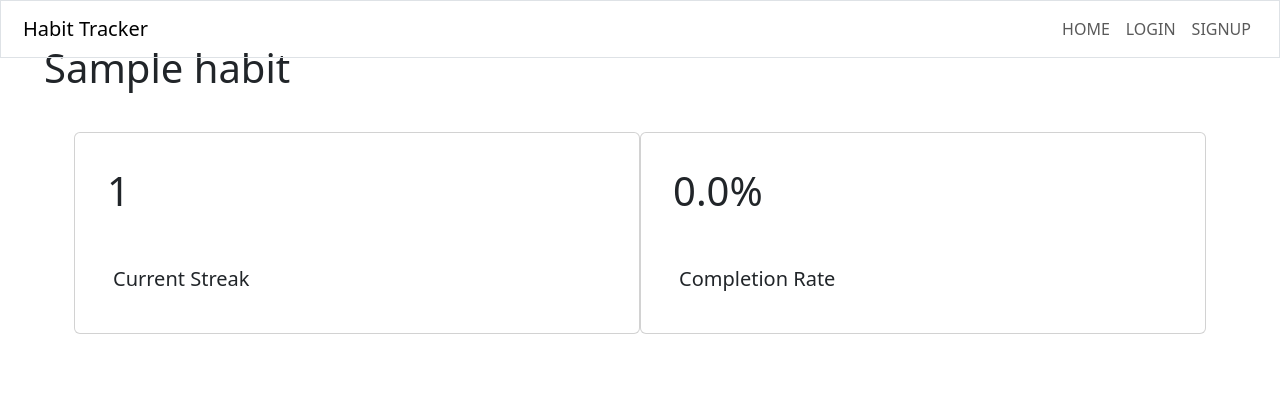
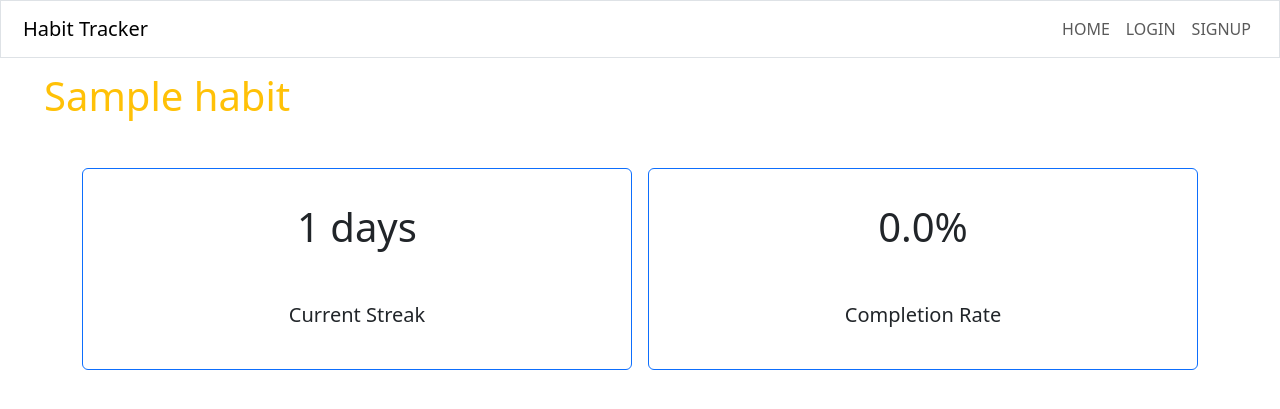
Before and after one commit to sarembot/habit-tracker, a Django app: page /habits/1 in a window 1280 px wide. Shown: the top 409 px of the page. Run offline with Django 5.2, Linux system fonts and the light colour scheme; tables that the repository leaves empty hold one stand-in row (values such as "Sample post"); some libraries are stand-ins or nearby versions.

Commit message:
Added streak/completion rate

```diff
--- a/apps/habits/templates/habits/details.html
+++ b/apps/habits/templates/habits/details.html
@@ -1,18 +1,18 @@
 {% extends "habits/base.html" %}
 
 {% block content %}
-<h1> {{ habit.name }}</h1>
+<h1 class="pt-5 text-warning">{{ habit.name }}</h1>
 
 <div class="container sm-6">
     <div class="row p-1">
-        <div class="card col d-flex" style="width: 18rem;">
-            <span class="fs-1"> {{ streak }}</span>
+        <div class="card col border-primary m-2 justify-content-center align-items-center" style="width: 18rem;">
+            <span class="fs-1">{{ streak }} days</span>
             <div class="card-body">
             <h5 class="card-title">Current Streak</h5>
             </div>
         </div>
-        <div class="card col" style="width: 18rem;">
-            <span class="fs-1"> {{ rate }}%</span>
+        <div class="card col border-primary m-2 justify-content-center align-items-center" style="width: 18rem;">
+            <span class="fs-1">{{ rate }}%</span>
             <div class="card-body">
             <h5 class="card-title">Completion Rate</h5>
         </div>
```
